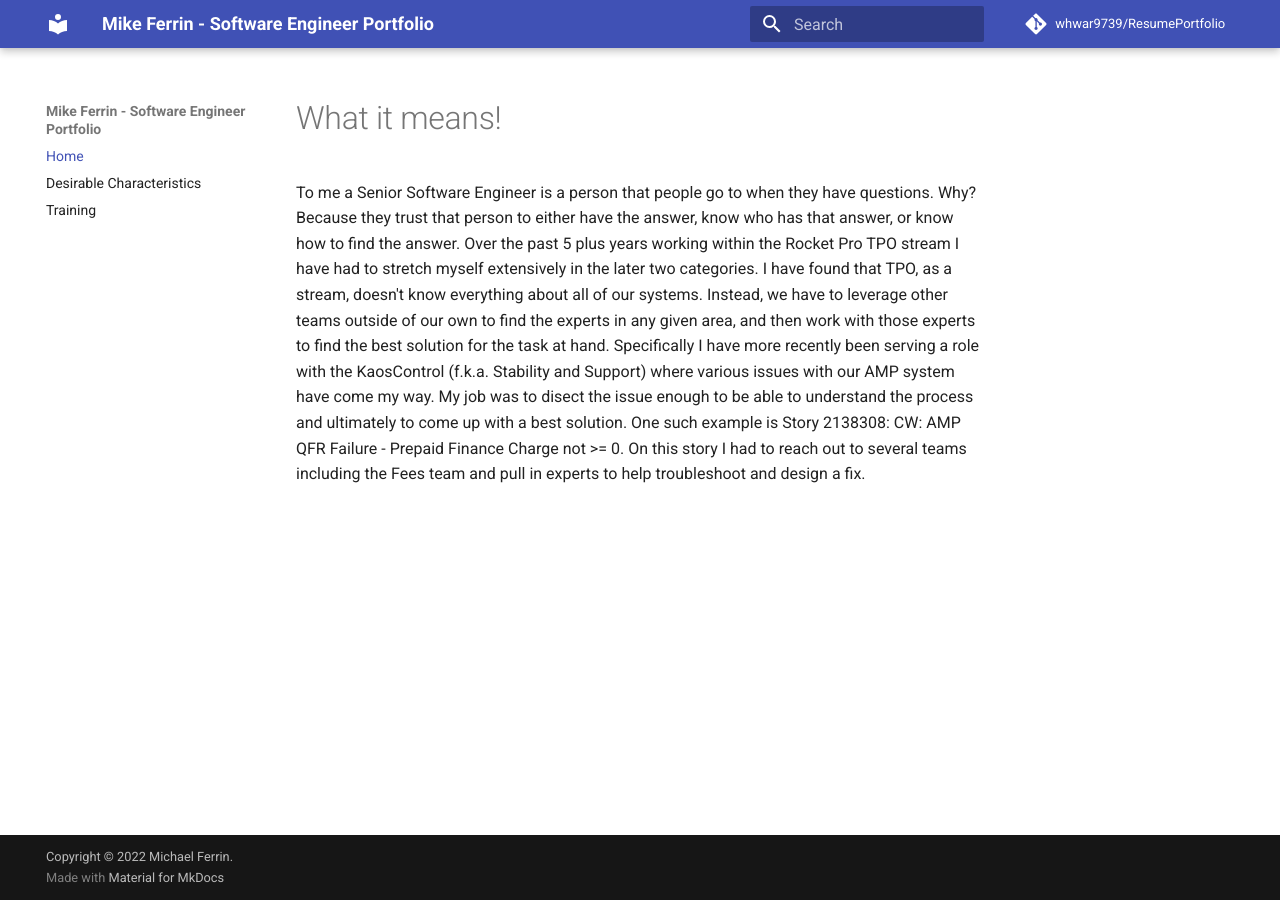
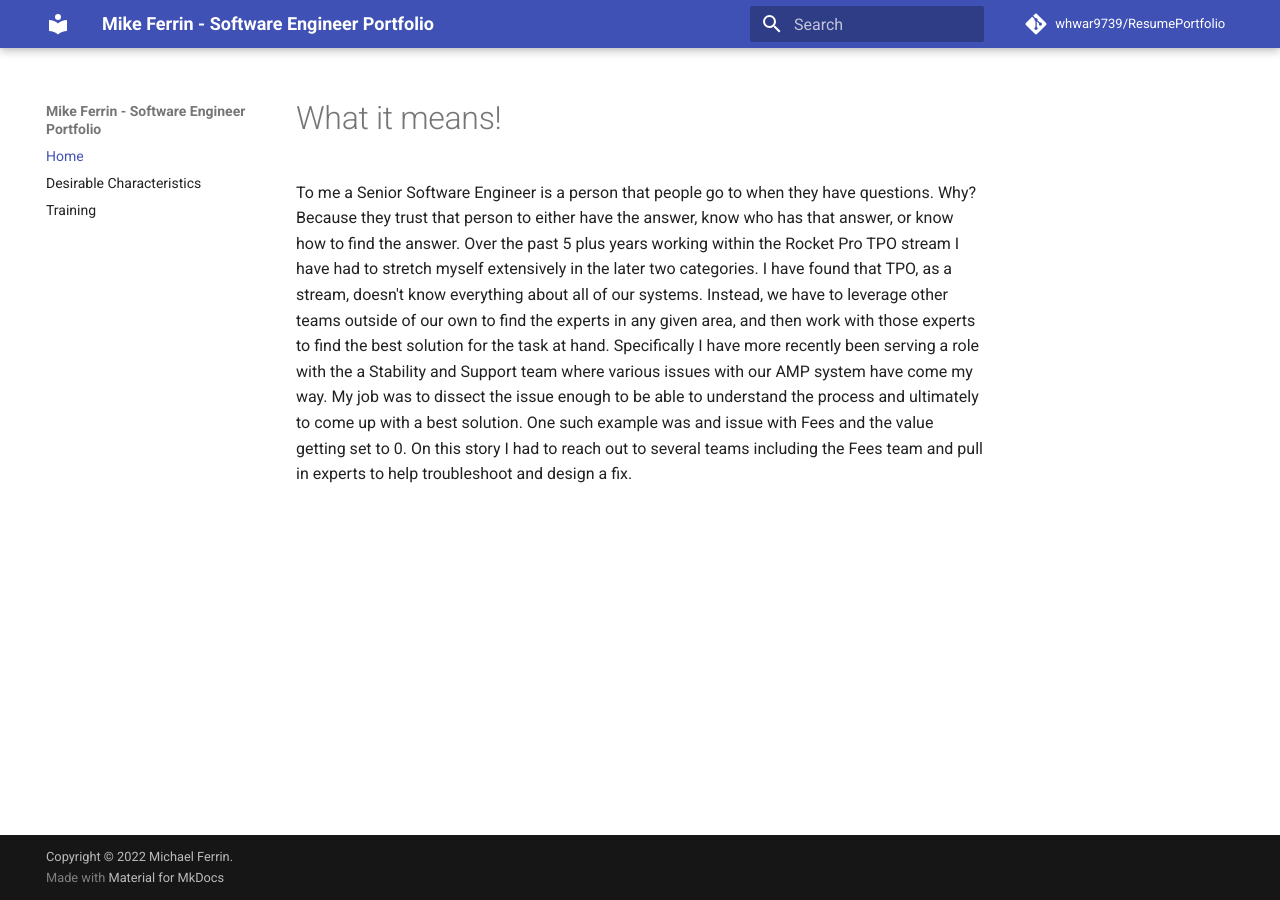
Before and after one commit to whwar9739/ResumePortfolio, an MkDocs documentation site: the page built from docs/index.md, in a window 1280 px wide. Built offline with MkDocs 1.6.1 and Material for MkDocs 9.7.7, drawn with Linux system fonts in a browser that asks for light colours; comment, search, counter and statistics services are not loaded.

Commit message:
Update index.md
Update summary

```diff
--- a/docs/index.md
+++ b/docs/index.md
@@ -1,3 +1,3 @@
 # What it means!
 
-To me a Senior Software Engineer is a person that people go to when they have questions. Why? Because they trust that person to either have the answer, know who has that answer, or know how to find the answer. Over the past 5 plus years working within the Rocket Pro TPO stream I have had to stretch myself extensively in the later two categories. I have found that TPO, as a stream, doesn't know everything about all of our systems. Instead, we have to leverage other teams outside of our own to find the experts in any given area, and then work with those experts to find the best solution for the task at hand. Specifically I have more recently been serving a role with the KaosControl (f.k.a. Stability and Support) where various issues with our AMP system have come my way. My job was to disect the issue enough to be able to understand the process and ultimately to come up with a best solution. One such example is Story 2138308: CW: AMP QFR Failure - Prepaid Finance Charge not >= 0. On this story I had to reach out to several teams including the Fees team and pull in experts to help troubleshoot and design a fix.
+To me a Senior Software Engineer is a person that people go to when they have questions. Why? Because they trust that person to either have the answer, know who has that answer, or know how to find the answer. Over the past 5 plus years working within the Rocket Pro TPO stream I have had to stretch myself extensively in the later two categories. I have found that TPO, as a stream, doesn't know everything about all of our systems. Instead, we have to leverage other teams outside of our own to find the experts in any given area, and then work with those experts to find the best solution for the task at hand. Specifically I have more recently been serving a role with the a Stability and Support team where various issues with our AMP system have come my way. My job was to dissect the issue enough to be able to understand the process and ultimately to come up with a best solution. One such example was and issue with Fees and the value getting set to 0. On this story I had to reach out to several teams including the Fees team and pull in experts to help troubleshoot and design a fix.
```
